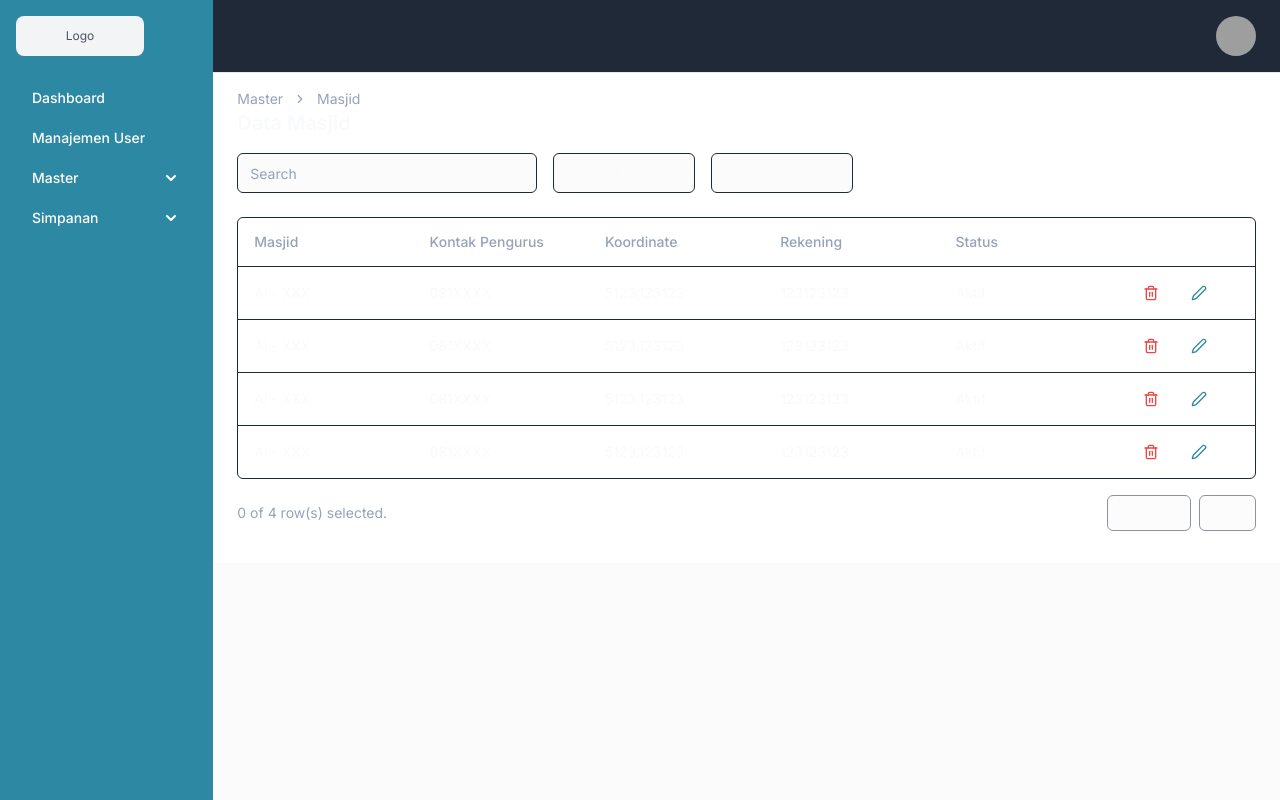
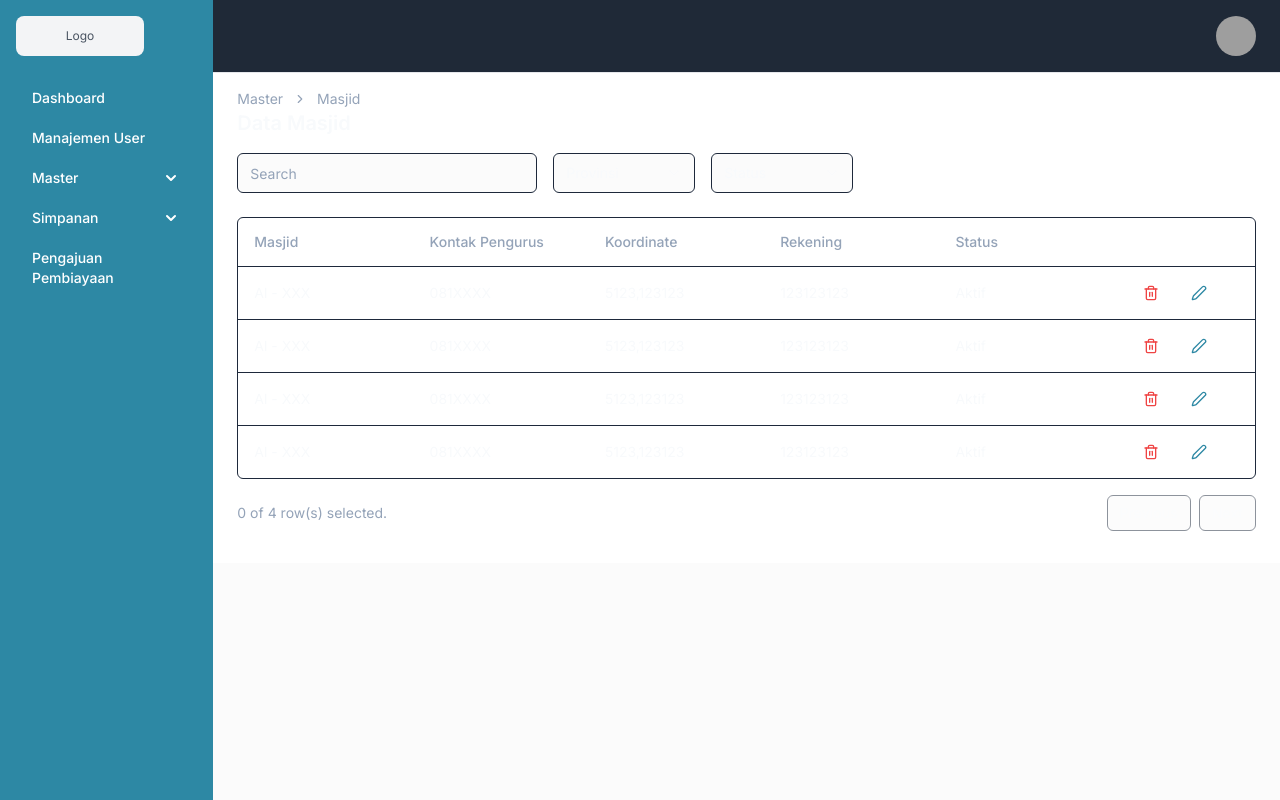
Before and after one commit to zilmasarjuna12/admin-panel, a Next.js app: page /dashboard/master/masjid in a window 1280 px wide. Built offline with nearby package versions, Linux system fonts and the light colour scheme; grey boxes are pictures that could not be loaded.

Commit message:
update ui

```diff
--- a/src/app/dashboard/layout.tsx
+++ b/src/app/dashboard/layout.tsx
@@ -56,6 +56,11 @@ const menus = [
         label: "Simpanan Pokok Khusus"
       }
     ]
+  },
+  {
+    key: "5",
+    label: "Pengajuan Pembiayaan",
+    href: "/dashboard/pembiayaan"
   }
 ]
 
--- /dev/null
+++ b/src/app/dashboard/master/manajerial/loading.tsx
@@ -0,0 +1,5 @@
+const Loading = () => {
+  return "Loading..."
+}
+
+export default Loading
--- /dev/null
+++ b/src/app/dashboard/master/masjid/loading.tsx
@@ -0,0 +1,5 @@
+const Loading = () => {
+  return "Loading..."
+}
+
+export default Loading
--- /dev/null
+++ b/src/app/dashboard/pembiayaan/loading.tsx
@@ -0,0 +1,5 @@
+const Loading = () => {
+  return "Loading..."
+}
+
+export default Loading
```
